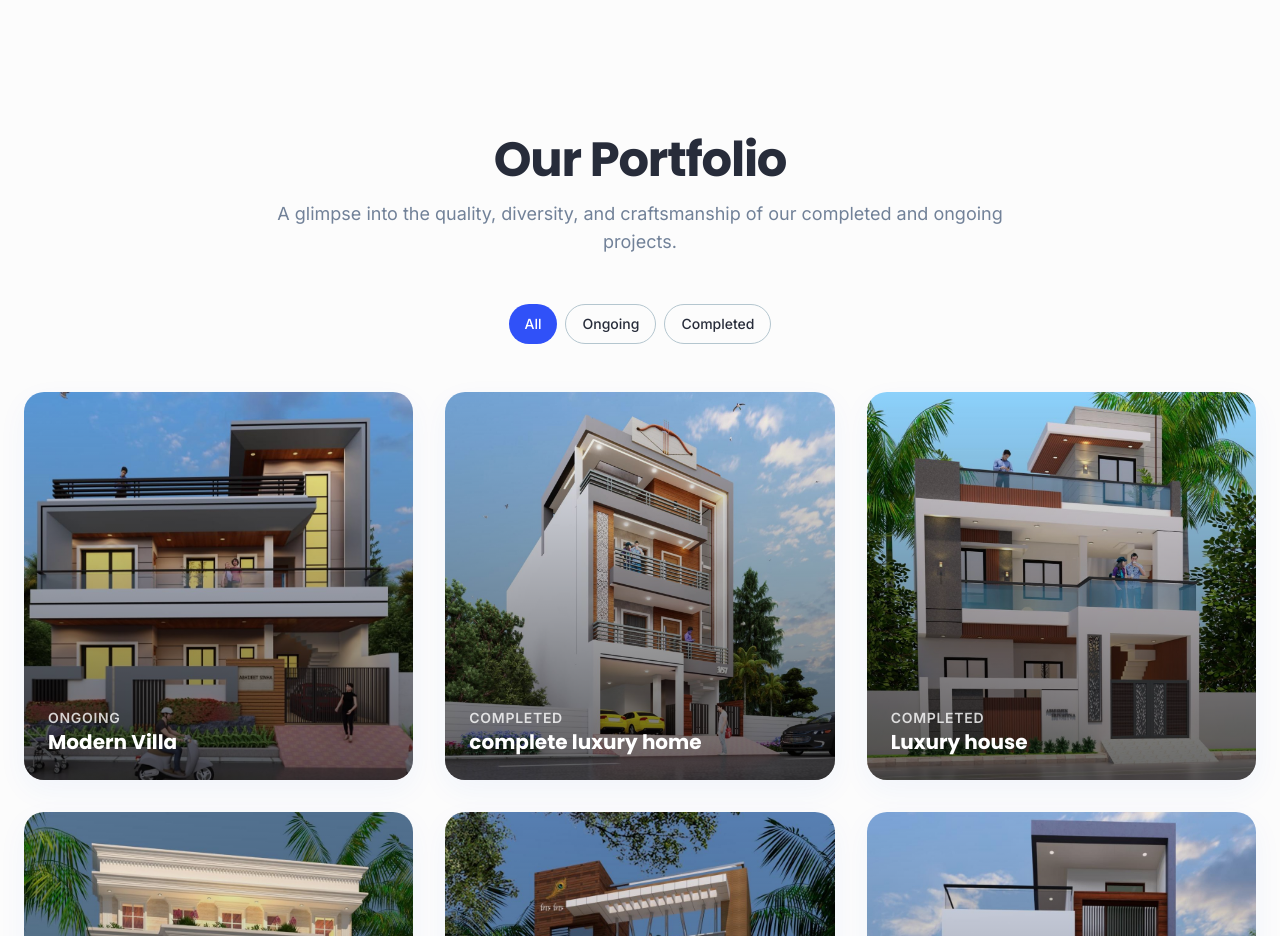
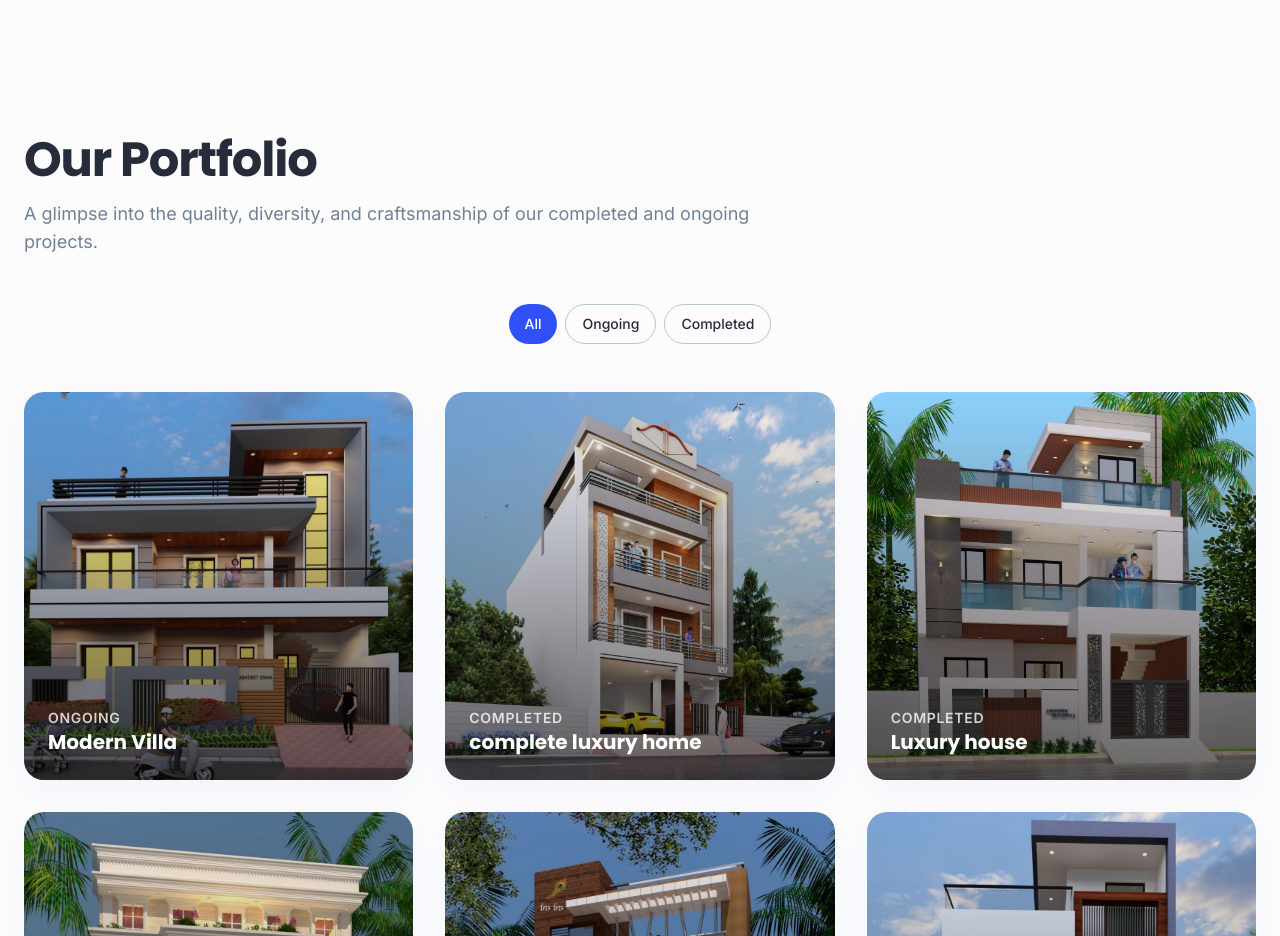
Before and after one commit to mrity222-ai/ITLC-Con, a Next.js app: page / in a window 1280 px wide. Shown: the part 9420-10356 px from the top of the page. Built offline with nearby package versions, Linux system fonts and the light colour scheme; what @genkit-ai/google-genai, genkit would draw is missing.

Commit message:
move to left side (_for element div_)

```diff
--- a/src/components/sections/projects.tsx
+++ b/src/components/sections/projects.tsx
@@ -35,9 +35,9 @@ export default function ProjectsSection() {
   return (
     <section id="projects" className="py-24 bg-background">
       <div className="container mx-auto px-4 md:px-6 max-w-7xl">
-        <div className="text-center mb-12">
+        <div className="mb-12">
           <h2 className="text-4xl md:text-5xl font-bold font-headline mb-4 tracking-tight text-foreground">Our Portfolio</h2>
-          <p className="max-w-3xl mx-auto text-muted-foreground md:text-lg">
+          <p className="max-w-3xl text-muted-foreground md:text-lg">
             A glimpse into the quality, diversity, and craftsmanship of our completed and ongoing projects.
           </p>
         </div>
```
